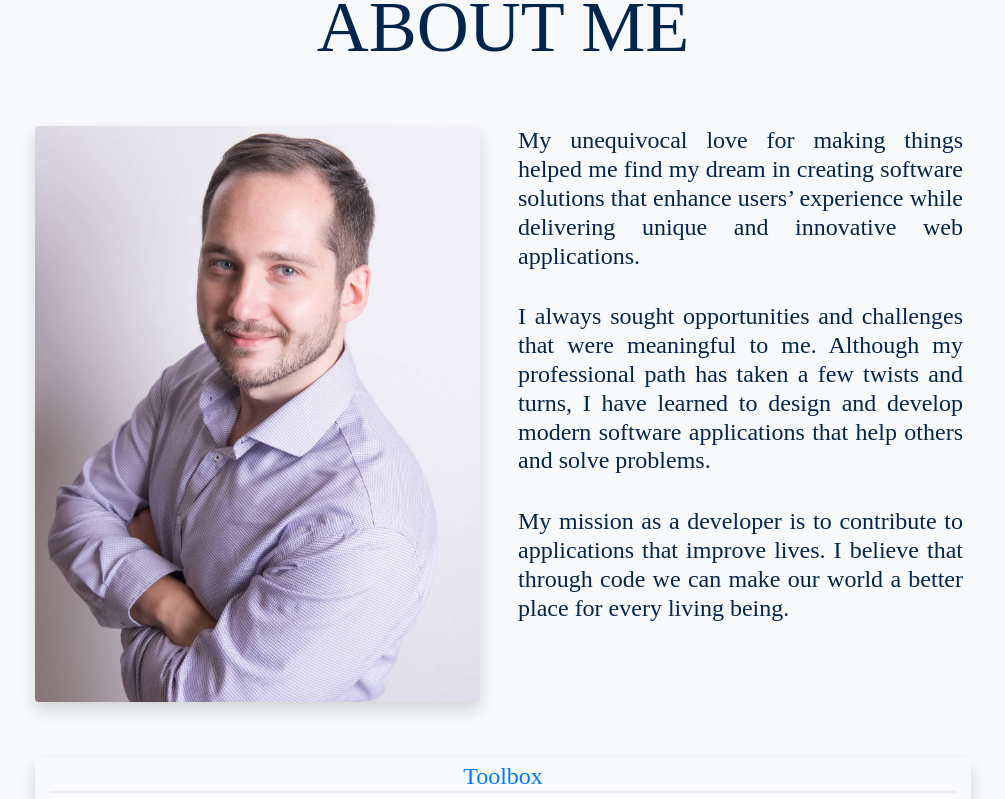
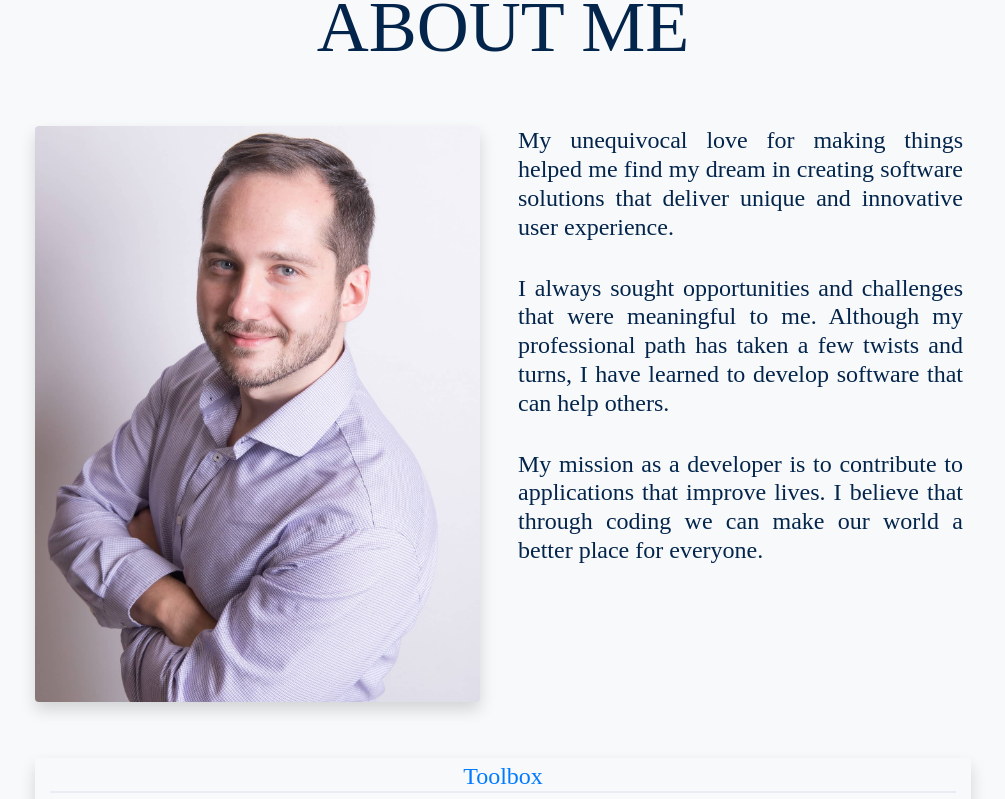
Before and after one commit to IvanOkh/Personal-portfolio, an Angular app: page / in a window 1280 px wide. Shown: the part 880-1679 px from the top of the page, without its empty margins (137-1142 px from the left). Built offline with nearby package versions, Linux system fonts and the light colour scheme.

Commit message:
Text update

```diff
--- a/src/app/about-section/about-section.component.html
+++ b/src/app/about-section/about-section.component.html
@@ -19,21 +19,20 @@
       >
         <h4 id="bodytext" class="text-justify pb-4">
           My unequivocal love for making things helped me find my dream in
-          creating software solutions that enhance users’ experience while
-          delivering unique and innovative web applications.
+          creating software solutions that deliver unique and innovative user
+          experience.
         </h4>
 
         <h4 id="bodytext" class="text-justify pb-4">
           I always sought opportunities and challenges that were meaningful to
           me. Although my professional path has taken a few twists and turns, I
-          have learned to design and develop modern software applications that
-          help others and solve problems.
+          have learned to develop software that can help others.
         </h4>
 
         <h4 id="bodytext" class="text-justify pb-4">
           My mission as a developer is to contribute to applications that
-          improve lives. I believe that through code we can make our world a
-          better place for every living being.
+          improve lives. I believe that through coding we can make our world a
+          better place for everyone.
         </h4>
       </div>
     </div>
--- a/src/app/contact-section/contact-section.component.html
+++ b/src/app/contact-section/contact-section.component.html
@@ -5,22 +5,21 @@
       <h5 id="contact-heading" class="text-center d-sm-display-1 display-3">
         CONTACT
       </h5>
-      <h2 id="bodytext" data-aos="fade-in" class="text-center mt-4">
-        Let's create something great
-      </h2>
 
       <div class="row justify-content-center">
         <div class="col-sm-10">
           <h4 id="bodytext" data-aos="fade-in" class="text-center my-3">
-            If you like my work and have some amazing project to work on, feel
-            free to send me an email or contact me through the platforms listed
-            below
+            If you like my projects and have some amazing ideas to work on, feel
+            free to contact me
           </h4>
           <div class="mt-4 mx-3">
             <hr class="mx-3" />
           </div>
         </div>
       </div>
+      <h2 id="bodytext" data-aos="fade-in" class="text-center mt-4">
+        Let's create something great
+      </h2>
 
       <div class="d-flex justify-content-center row mx-2">
         <div class="img-hover-zoom m-4 item-hl">
```
